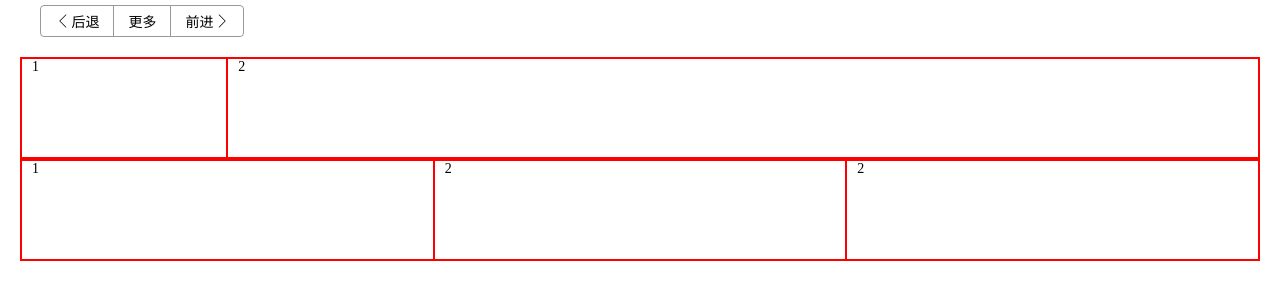
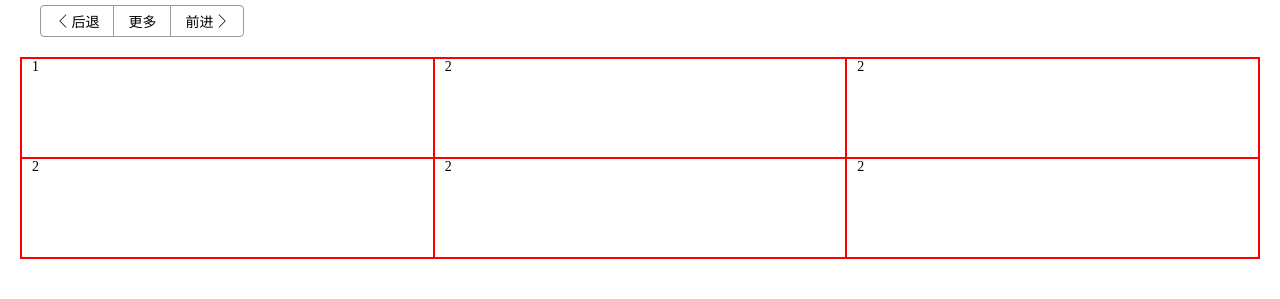
Before and after one commit to kilokwu/kilok-ui, a Vue app: page / in a window 1280 px wide. Shown: the part 233-532 px from the top of the page. Built offline with nearby package versions, Linux system fonts and the light colour scheme.

Commit message:
稍微重构了代码

```diff
--- a/src/App.vue
+++ b/src/App.vue
@@ -42,14 +42,17 @@
     <div style="broder:1px solide black">
 
 
-    <k-row  gutter='20'>
+    <!-- <k-row  gutter='20'>
       <k-col span='4' :phone="{span:24}" :ipad="{span:8}" :narrow-pc="{span:4}" :pc="{span:2}" :wide-pc="{span:1}" >1</k-col>
       <k-col span='20' :phone="{span:24}" :ipad="{span:16}" :narrow-pc="{span:20}" :pc="{span:22}" :wide-pc="{span:23}">2</k-col>
-    </k-row>
+    </k-row> -->
     <k-row  gutter='20'>
-      <k-col>1</k-col>
-      <k-col >2</k-col>
-      <k-col >2</k-col>
+      <k-col  span='24'  :ipad="{span:12}" :narrow-pc="{span:8}">1</k-col>
+      <k-col span='24'  :ipad="{span:12}" :narrow-pc="{span:8}">2</k-col>
+      <k-col span='24'  :ipad="{span:12}" :narrow-pc="{span:8}">2</k-col>
+      <k-col span='24'  :ipad="{span:12}" :narrow-pc="{span:8}">2</k-col>
+      <k-col span='24'  :ipad="{span:12}" :narrow-pc="{span:8}">2</k-col>
+      <k-col span='24'  :ipad="{span:12}" :narrow-pc="{span:8}">2</k-col>
     </k-row>
 
 
--- a/src/components/row-col/col.vue
+++ b/src/components/row-col/col.vue
@@ -18,8 +18,8 @@ let validator = (value) => {
 export default {
   name: "GuluCol",
   props: {
-    span: { type: [Number, String], },
-    offset: { type: [Number, String], },
+    span: { type: [Number, String] },
+    offset: { type: [Number, String] },
     ipad: { type: Object, validator },
     narrowPc: { type: Object, validator },
     pc: { type: Object, validator },
@@ -39,19 +39,31 @@ export default {
       };
     },
     colClasses() {
-      let { span, offset,ipad,narrowPc,pc,widePc } = this;
+      let { span, offset, ipad, narrowPc, pc, widePc } = this;
+      let createClasses = this.createClasses
       return [
-        span && `col-${span}`,
-        offset && `offset-${offset}`,
-       ...(ipad ? [`col-ipad-${ipad.span}`]:[]),
-       ...(narrowPc ? [`col-narrowPc-${narrowPc.span}`]:[]),
-       ...(pc ? [`col-pc-${pc.span}`]:[]),
-       ...(widePc ? [`col-widePc-${widePc.span}`]:[]),
+        ...createClasses({ span, offset }),
+        ...createClasses(ipad, 'ipad-' ),
+        ...createClasses( narrowPc, 'narrow-pc-' ),
+        ...createClasses( pc, '-pc-' ),
+        ...createClasses( widePc, 'wide-pc-' ),
 
-
+        ...(ipad ? [`col-ipad-${ipad.span}`] : []),
+        ...(narrowPc ? [`col-narrowPc-${narrowPc.span}`] : []),
+        ...(pc ? [`col-pc-${pc.span}`] : []),
+        ...(widePc ? [`col-widePc-${widePc.span}`] : []),
       ];
     },
   },
+  methods:{
+       createClasses(obj, str = ""){
+        if(!obj) {return []}
+        let array = [];
+        if (obj.span) { array.push(`col-${str}${obj.span}`); }
+        if (obj.offset) { array.push(`offset-${str}${obj.offset}`); }
+        return array
+      }
+  }
 };
 </script>
 
@@ -76,8 +88,7 @@ export default {
     }
   }
 
-
-  @media (min-width: 577px) and (max-width: 768px) {
+  @media (min-width: 577px) {
     $class-prefix: col-ipad-;
     @for $n from 1 through 24 {
       &.#{$class-prefix}#{$n} {
@@ -93,7 +104,7 @@ export default {
     }
   }
 
-  @media (min-width: 769px) and (max-width: 992px) {
+  @media (min-width: 769px) {
     $class-prefix: col-narrowPc-;
     @for $n from 1 through 24 {
       &.#{$class-prefix}#{$n} {
@@ -109,7 +120,7 @@ export default {
     }
   }
 
-  @media (min-width: 993px) and (max-width: 1200px) {
+  @media (min-width: 993px) {
     $class-prefix: col-pc-;
     @for $n from 1 through 24 {
       &.#{$class-prefix}#{$n} {
--- a/src/components/row-col/row.vue
+++ b/src/components/row-col/row.vue
@@ -40,6 +40,7 @@ export default {
 .row {
   border:1px solid red;
   display: flex;
+  flex-wrap: wrap;
   &.align-left{
     justify-content: flex-start;
   }
```
